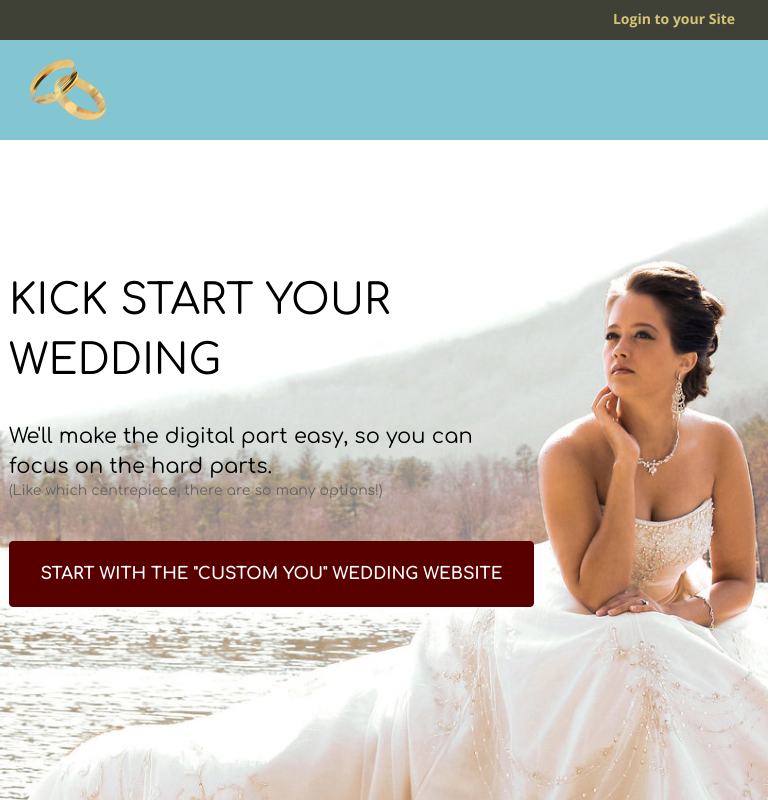
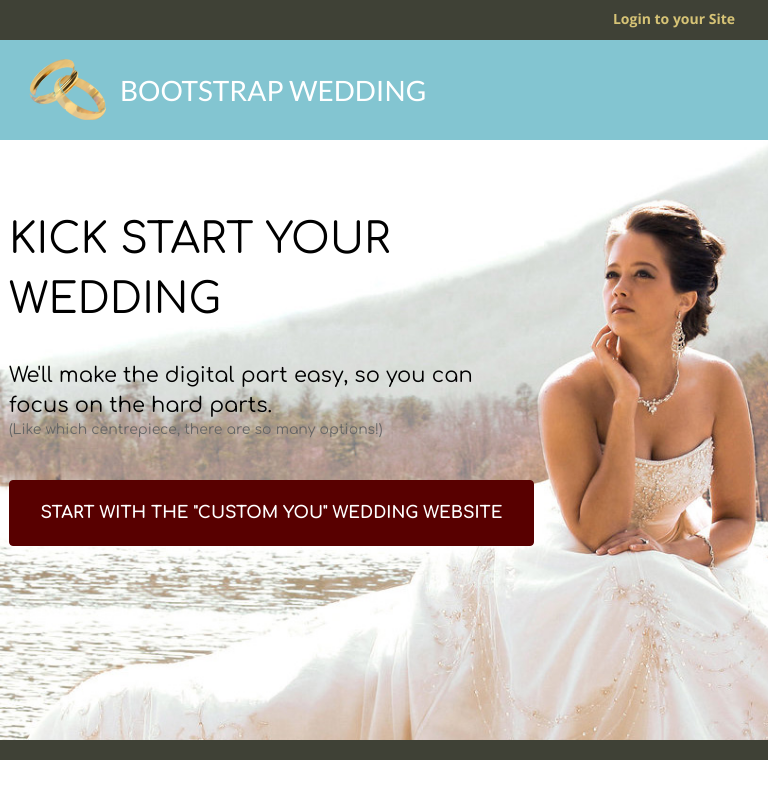
Before and after one commit to resorath/bootstrapwedding.com, a CodeIgniter app: page / in a window 768 px wide. Shown: the top 800 px of the page. Run offline with CodeIgniter, Linux system fonts and the light colour scheme; some libraries are stand-ins or nearby versions.

Commit message:
Identity tablet view fix

```diff
--- a/assets/css/tablet.css
+++ b/assets/css/tablet.css
@@ -34,40 +34,6 @@
 	color: #D6C376;
 }
 
-
-#mainbar
-{
-	height: 100px;
-	width: 100%;
-}
-
-#mainbar-container
-{
-	margin-top: 10px;
-}
-
-#mainbar h1
-{
-	text-align: center;
-	width: 100%;
-	font-variant: small-caps;
-	font-size: 2.0em;
-
-}
-
-#mainbar h1
-{
-	text-align: center;
-	font-variant: small-caps;
-	font-size: 2.0em;
-	padding: 0px;
-	margin: 0px;
-	padding-top: 35px;
-	width: 100%;
-	white-space: nowrap;
-
-
-}
 
 #mainbar-headerlinks
 {
```
